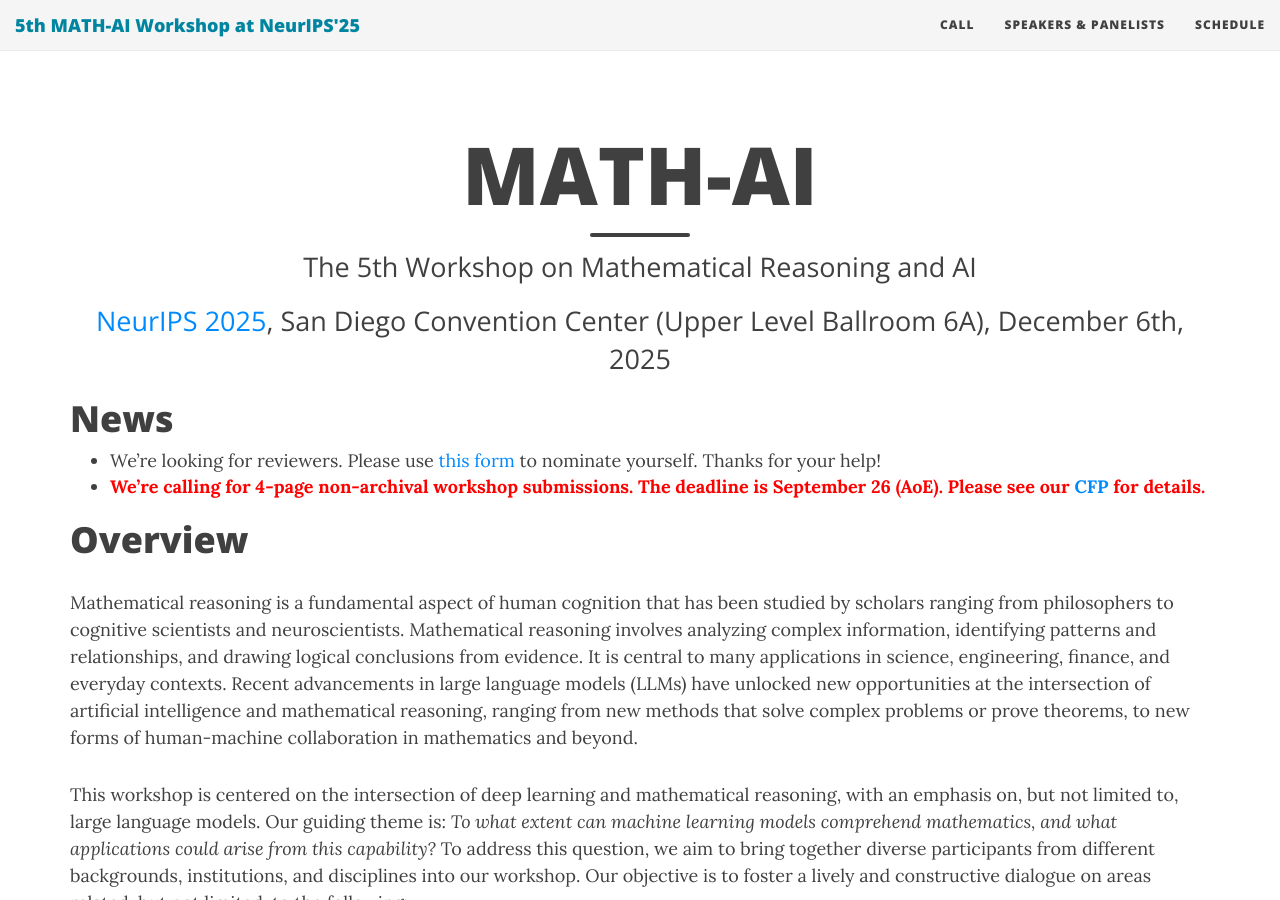
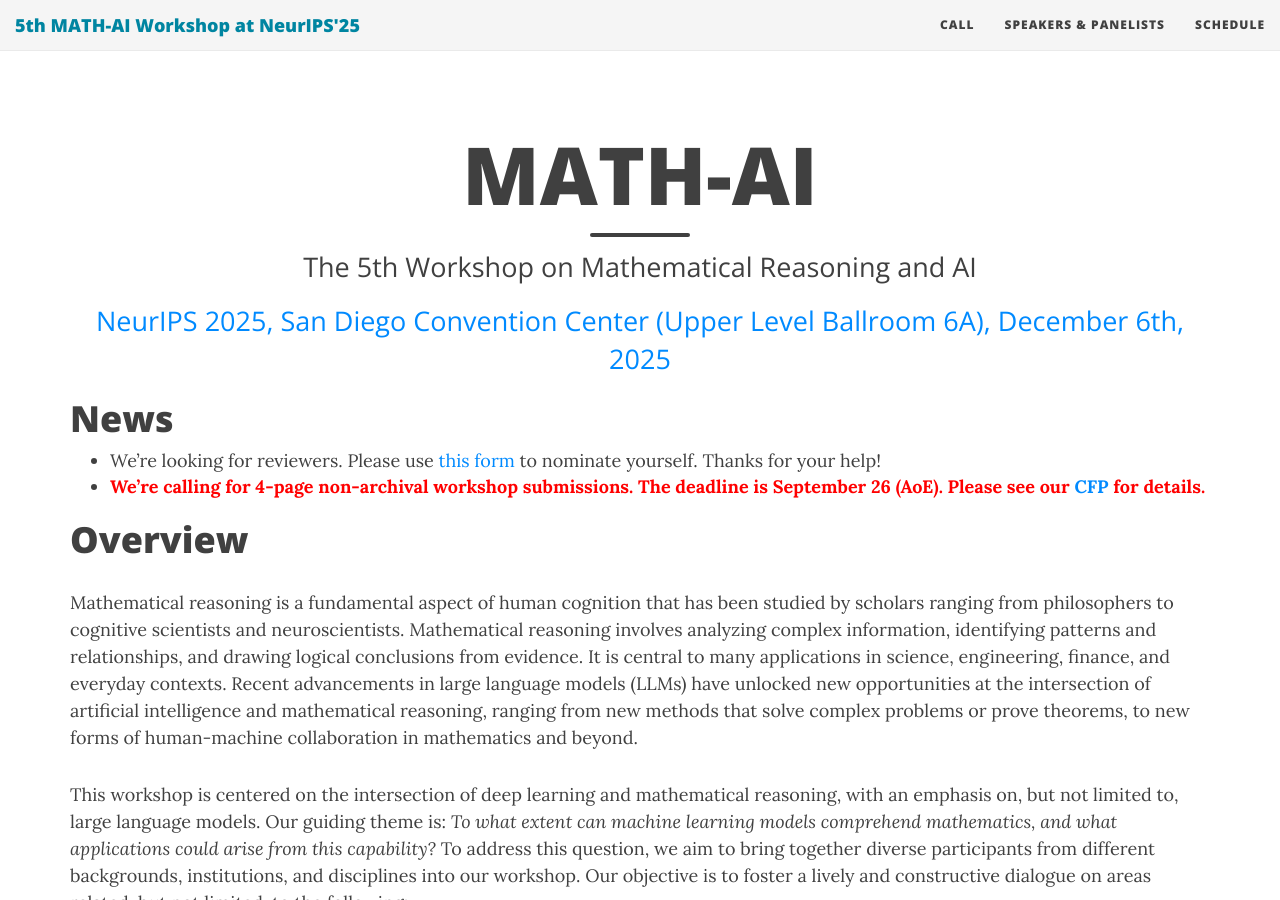
Before and after one commit to mathai2025/mathai2025.github.io, a Jekyll site: the page built from index.md, in a window 1280 px wide and 900 px high. Built offline with Jekyll 4.4.1, drawn with Linux system fonts in a browser that asks for light colours; nearby versions of some CDN libraries; part of the change alters nothing that is shown.

```diff
--- a/index.md
+++ b/index.md
@@ -5,8 +5,7 @@ subtitle: "The 5th Workshop on Mathematical Reasoning and AI"
 use-site-title: true
 ---
 <div class="venue" style="font-size: 27px; display: block; font-family: 'Open Sans', 'Helvetica Neue', Helvetica, Arial, sans-serif; font-weight: 300; color: #404040; text-align: center;">
-  <!-- (West Meeting Room 118-120, Vancouver, December 14, 2025, <a href="https://neurips.cc/virtual/2025/workshop/84719" target="_blank">Website</a>) -->
-  <a target="_blank" href="https://nips.cc/virtual/2025/workshop/109565">NeurIPS 2025</a>, San Diego Convention Center (Upper Level Ballroom 6A), December 6th, 2025
+  <a target="_blank" href="https://nips.cc/virtual/2025/workshop/109565">NeurIPS 2025, San Diego Convention Center (Upper Level Ballroom 6A), December 6th, 2025</a>
 </div>
 
 
```
